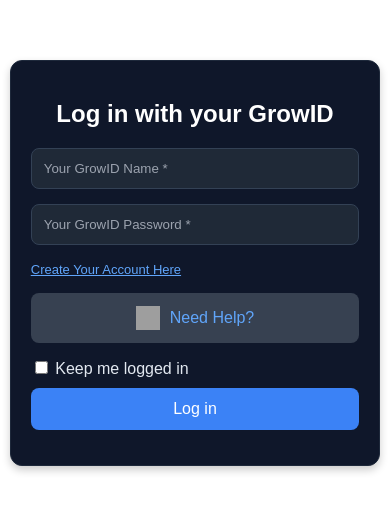
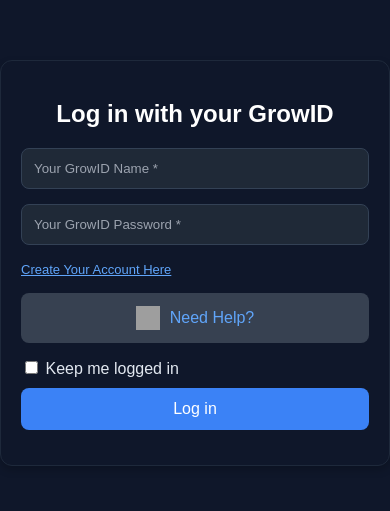
Before and after one commit to Maulanya/Growtopia-Login, a website: page public/html/dashboard.html in a window 390 px wide. Shown: the part 159-670 px from the top of the page. Drawn offline with Linux system fonts and the light colour scheme; grey boxes are pictures that could not be loaded.

Commit message:
style: fix fc for android and make external file for css and js

```diff
--- a/public/html/dashboard.html
+++ b/public/html/dashboard.html
@@ -6,14 +6,14 @@
     <title>Dashboard</title>
     <style>
       body {
-        background-color: transparent;
+        background-color: #0f172a; /* Dark background for better contrast */
         font-family: "Arial", sans-serif;
         display: flex;
         justify-content: center;
         align-items: center;
         height: 100vh;
         margin: 0;
-        color: #e2e8f0;
+        color: #e2e8f0; /* Light text color for readability */
       }
       .container {
         width: 100%;
@@ -22,8 +22,8 @@
         padding: 20px;
         box-shadow: 0 4px 8px rgba(0, 0, 0, 0.2);
         border-radius: 12px;
-        border: 1px solid #1e293b;
-        box-sizing: border-box;
+        border: 1px solid #1e293b; /* Subtle border for definition */
+        box-sizing: border-box; /* Ensure padding is included in width */
       }
       h2 {
         margin-bottom: 20px;
@@ -41,10 +41,10 @@
         border: 1px solid #334155;
         background: #1f2937;
         color: #e2e8f0;
-        box-sizing: border-box;
+        box-sizing: border-box; /* Ensure padding is included in width */
       }
       .form-control::placeholder {
-        color: #9ca3af;
+        color: #9ca3af; /* Placeholder color */
       }
       .btn-primary {
         display: block;
@@ -52,25 +52,24 @@
         padding: 12px;
         border: none;
         border-radius: 8px;
-        background-color: #3b82f6;
+        background-color: #3b82f6; /* Primary blue color */
         color: #ffffff;
         font-size: 16px;
         cursor: pointer;
         transition: background-color 0.3s ease;
-        box-sizing: border-box;
+        box-sizing: border-box; /* Ensure padding is included in width */
       }
       .btn-primary:hover {
-        background-color: #2563eb;
+        background-color: #2563eb; /* Darker blue for hover effect */
       }
       .forgot-password {
         text-align: center;
         margin: 15px 0;
-        background-color: #374151;
+        background-color: #374151; /* Darker background for the link section */
         border-radius: 8px;
-        box-sizing: border-box;
       }
       .forgot-password a {
-        color: #60a5fa;
+        color: #60a5fa; /* Light blue color */
         text-decoration: none;
         display: flex;
         align-items: center;
@@ -84,20 +83,10 @@
       .forgot-password a:hover {
         text-decoration: underline;
       }
+
       #create-account {
         color: #60a5fa;
         font-size: small;
-      }
-      @media (max-width: 768px) {
-        .container {
-          width: 95%;
-        }
-      }
-      @media (orientation: landscape) and (max-width: 768px) {
-        .container {
-          max-width: 100%;
-          padding: 20px;
-        }
       }
     </style>
   </head>
@@ -110,6 +99,7 @@
         action="/player/growid/login/validate"
         accept-charset="UTF-8"
         role="form"
+        required
         autocomplete="off"
       >
         <input name="_token" type="hidden" value="" />
@@ -120,7 +110,6 @@
             placeholder="Your GrowID Name *"
             name="growId"
             type="text"
-            required
           />
         </div>
         <div class="form-group">
@@ -130,7 +119,6 @@
             placeholder="Your GrowID Password *"
             name="password"
             type="password"
-            required
           />
         </div>
         <a href="https://growtavern.site" id="create-account" target="_blank">
@@ -164,8 +152,6 @@
 
         if (savedCheck === "true") {
           document.getElementById("saveddata").checked = true;
-        } else {
-          document.getElementById("saveddata").checked = false;
         }
 
         if (savedGrowId) {
@@ -177,8 +163,6 @@
       }
 
       function saveData(e) {
-        e.preventDefault(); // Prevent form submission for debugging
-
         try {
           const keepLoggedIn = document.getElementById("saveddata").checked;
 
@@ -197,9 +181,6 @@
             localStorage.removeItem("password");
             localStorage.setItem("savedCheck", "false");
           }
-
-          // Allow form submission
-          document.getElementById("login-form").submit();
         } catch (error) {
           console.error("Error saving data:", error);
         }
```
